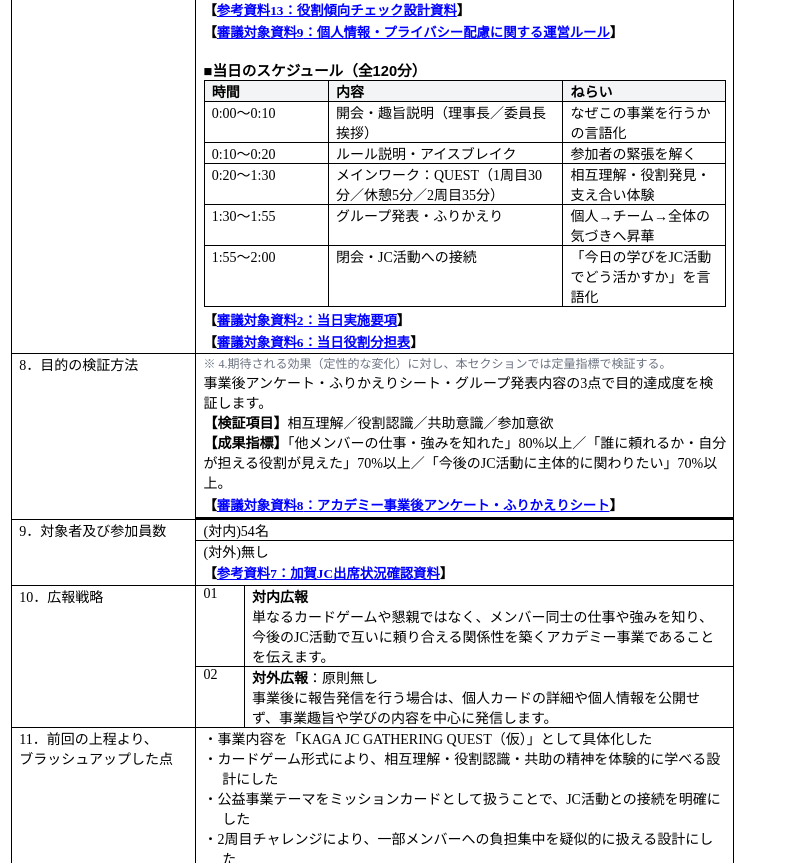
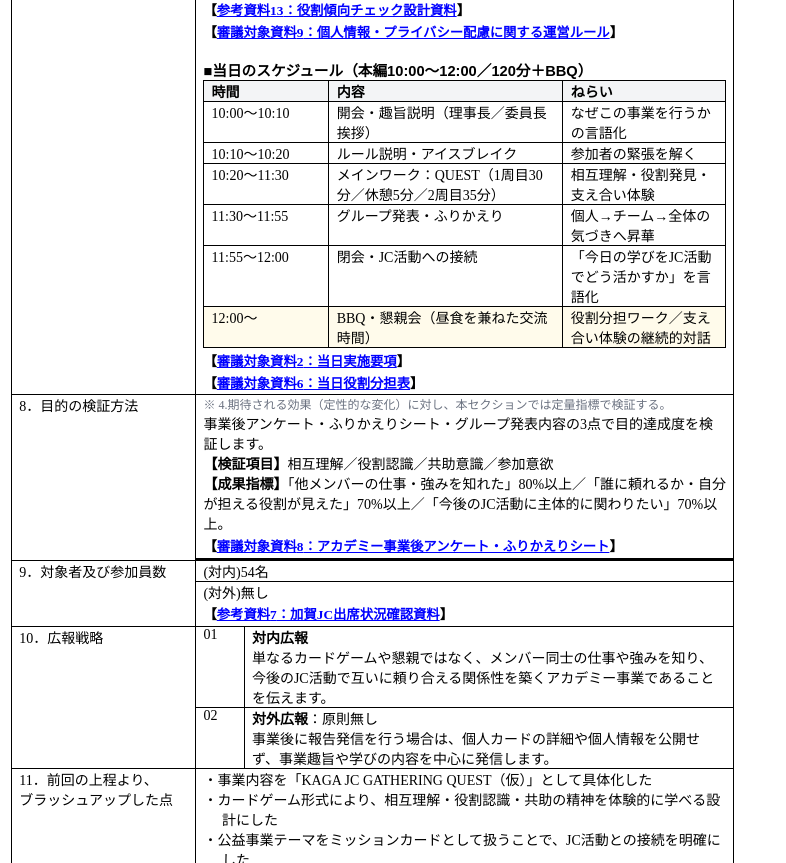
Before and after one commit to norinity1103/kaga-jc-academy-2026, a plain HTML site: page reference/議案本文.htm in a window 1280 px wide. Shown: the part 1935-2798 px from the top of the page, without its empty margins (0-786 px from the left). Drawn offline with Linux system fonts and the light colour scheme.

Commit message:
実施時間を10:00開始に変更、12:00からのBBQ・懇親会行を追加

```diff
--- a/reference/議案本文.htm
+++ b/reference/議案本文.htm
@@ -1484,7 +1484,7 @@ display:none;mso-hide:all"><o:p>&nbsp;</o:p></span></p>
     <p class="MsoNormal" style="margin-top:2pt;margin-bottom:2pt"><span style="font-size:10pt;font-family:&quot;ＭＳ 明朝&quot;,serif;mso-bidi-font-family:&quot;ＭＳ Ｐゴシック&quot;"><b>【<a href="siryoh/sankoh/役割傾向チェック設計資料.htm">参考資料<span lang="EN-US">13</span>：役割傾向チェック設計資料</a>】</b><span lang="EN-US"><o:p></o:p></span></span></p>
     <p class="MsoNormal" style="margin-top:2pt;margin-bottom:2pt"><span style="font-size:10pt;font-family:&quot;ＭＳ 明朝&quot;,serif;mso-bidi-font-family:&quot;ＭＳ Ｐゴシック&quot;"><b>【<a href="siryoh/shingi/個人情報・プライバシー配慮に関する運営ルール.htm">審議対象資料<span lang="EN-US">9</span>：個人情報・プライバシー配慮に関する運営ルール</a>】</b><span lang="EN-US"><o:p></o:p></span></span></p>
     <p class="MsoNormal"><span lang="EN-US" style="font-size:10.5pt;font-family:&quot;ＭＳ 明朝&quot;,serif"><o:p>&nbsp;</o:p></span></p>
-    <p class="MsoNormal"><span style="font-size:11pt;font-family:&quot;ＭＳ ゴシック&quot;,sans-serif;mso-bidi-font-family:&quot;ＭＳ Ｐゴシック&quot;"><b>■当日のスケジュール（全120分）</b><span lang="EN-US"><o:p></o:p></span></span></p>
+    <p class="MsoNormal"><span style="font-size:11pt;font-family:&quot;ＭＳ ゴシック&quot;,sans-serif;mso-bidi-font-family:&quot;ＭＳ Ｐゴシック&quot;"><b>■当日のスケジュール（本編10:00〜12:00／120分＋BBQ）</b><span lang="EN-US"><o:p></o:p></span></span></p>
     <table class="MsoTableGrid" border="1" cellspacing="0" cellpadding="0" style="border-collapse:collapse;border:none;mso-border-alt:solid windowtext .5pt;mso-yfti-tbllook:1184;mso-padding-alt:0mm 5.4pt 0mm 5.4pt">
      <tbody>
      <tr>
@@ -1493,29 +1493,34 @@ display:none;mso-hide:all"><o:p>&nbsp;</o:p></span></p>
       <td valign="top" style="width:125pt;border:solid windowtext 1.0pt;border-left:none;mso-border-left-alt:solid windowtext .5pt;mso-border-alt:solid windowtext .5pt;padding:0mm 5.4pt 0mm 5.4pt;background:#f3f4f6"><p class="MsoNormal"><span style="font-size:10.5pt;font-family:&quot;ＭＳ 明朝&quot;,serif;mso-bidi-font-family:&quot;ＭＳ Ｐゴシック&quot;"><b>ねらい</b><span lang="EN-US"><o:p></o:p></span></span></p></td>
      </tr>
      <tr>
-      <td valign="top" style="border:solid windowtext 1.0pt;border-top:none;mso-border-top-alt:solid windowtext .5pt;mso-border-alt:solid windowtext .5pt;padding:0mm 5.4pt 0mm 5.4pt"><p class="MsoNormal"><span style="font-size:10.5pt;font-family:&quot;ＭＳ 明朝&quot;,serif;mso-bidi-font-family:&quot;ＭＳ Ｐゴシック&quot;">0:00〜0:10<span lang="EN-US"><o:p></o:p></span></span></p></td>
+      <td valign="top" style="border:solid windowtext 1.0pt;border-top:none;mso-border-top-alt:solid windowtext .5pt;mso-border-alt:solid windowtext .5pt;padding:0mm 5.4pt 0mm 5.4pt"><p class="MsoNormal"><span style="font-size:10.5pt;font-family:&quot;ＭＳ 明朝&quot;,serif;mso-bidi-font-family:&quot;ＭＳ Ｐゴシック&quot;">10:00〜10:10<span lang="EN-US"><o:p></o:p></span></span></p></td>
       <td valign="top" style="border-top:none;border-left:none;border-bottom:solid windowtext 1.0pt;border-right:solid windowtext 1.0pt;mso-border-top-alt:solid windowtext .5pt;mso-border-left-alt:solid windowtext .5pt;mso-border-alt:solid windowtext .5pt;padding:0mm 5.4pt 0mm 5.4pt"><p class="MsoNormal"><span style="font-size:10.5pt;font-family:&quot;ＭＳ 明朝&quot;,serif;mso-bidi-font-family:&quot;ＭＳ Ｐゴシック&quot;">開会・趣旨説明（理事長／委員長挨拶）<span lang="EN-US"><o:p></o:p></span></span></p></td>
       <td valign="top" style="border-top:none;border-left:none;border-bottom:solid windowtext 1.0pt;border-right:solid windowtext 1.0pt;mso-border-top-alt:solid windowtext .5pt;mso-border-left-alt:solid windowtext .5pt;mso-border-alt:solid windowtext .5pt;padding:0mm 5.4pt 0mm 5.4pt"><p class="MsoNormal"><span style="font-size:10.5pt;font-family:&quot;ＭＳ 明朝&quot;,serif;mso-bidi-font-family:&quot;ＭＳ Ｐゴシック&quot;">なぜこの事業を行うかの言語化<span lang="EN-US"><o:p></o:p></span></span></p></td>
      </tr>
      <tr>
-      <td valign="top" style="border:solid windowtext 1.0pt;border-top:none;mso-border-top-alt:solid windowtext .5pt;mso-border-alt:solid windowtext .5pt;padding:0mm 5.4pt 0mm 5.4pt"><p class="MsoNormal"><span style="font-size:10.5pt;font-family:&quot;ＭＳ 明朝&quot;,serif;mso-bidi-font-family:&quot;ＭＳ Ｐゴシック&quot;">0:10〜0:20<span lang="EN-US"><o:p></o:p></span></span></p></td>
+      <td valign="top" style="border:solid windowtext 1.0pt;border-top:none;mso-border-top-alt:solid windowtext .5pt;mso-border-alt:solid windowtext .5pt;padding:0mm 5.4pt 0mm 5.4pt"><p class="MsoNormal"><span style="font-size:10.5pt;font-family:&quot;ＭＳ 明朝&quot;,serif;mso-bidi-font-family:&quot;ＭＳ Ｐゴシック&quot;">10:10〜10:20<span lang="EN-US"><o:p></o:p></span></span></p></td>
       <td valign="top" style="border-top:none;border-left:none;border-bottom:solid windowtext 1.0pt;border-right:solid windowtext 1.0pt;mso-border-top-alt:solid windowtext .5pt;mso-border-left-alt:solid windowtext .5pt;mso-border-alt:solid windowtext .5pt;padding:0mm 5.4pt 0mm 5.4pt"><p class="MsoNormal"><span style="font-size:10.5pt;font-family:&quot;ＭＳ 明朝&quot;,serif;mso-bidi-font-family:&quot;ＭＳ Ｐゴシック&quot;">ルール説明・アイスブレイク<span lang="EN-US"><o:p></o:p></span></span></p></td>
       <td valign="top" style="border-top:none;border-left:none;border-bottom:solid windowtext 1.0pt;border-right:solid windowtext 1.0pt;mso-border-top-alt:solid windowtext .5pt;mso-border-left-alt:solid windowtext .5pt;mso-border-alt:solid windowtext .5pt;padding:0mm 5.4pt 0mm 5.4pt"><p class="MsoNormal"><span style="font-size:10.5pt;font-family:&quot;ＭＳ 明朝&quot;,serif;mso-bidi-font-family:&quot;ＭＳ Ｐゴシック&quot;">参加者の緊張を解く<span lang="EN-US"><o:p></o:p></span></span></p></td>
      </tr>
      <tr>
-      <td valign="top" style="border:solid windowtext 1.0pt;border-top:none;mso-border-top-alt:solid windowtext .5pt;mso-border-alt:solid windowtext .5pt;padding:0mm 5.4pt 0mm 5.4pt"><p class="MsoNormal"><span style="font-size:10.5pt;font-family:&quot;ＭＳ 明朝&quot;,serif;mso-bidi-font-family:&quot;ＭＳ Ｐゴシック&quot;">0:20〜1:30<span lang="EN-US"><o:p></o:p></span></span></p></td>
+      <td valign="top" style="border:solid windowtext 1.0pt;border-top:none;mso-border-top-alt:solid windowtext .5pt;mso-border-alt:solid windowtext .5pt;padding:0mm 5.4pt 0mm 5.4pt"><p class="MsoNormal"><span style="font-size:10.5pt;font-family:&quot;ＭＳ 明朝&quot;,serif;mso-bidi-font-family:&quot;ＭＳ Ｐゴシック&quot;">10:20〜11:30<span lang="EN-US"><o:p></o:p></span></span></p></td>
       <td valign="top" style="border-top:none;border-left:none;border-bottom:solid windowtext 1.0pt;border-right:solid windowtext 1.0pt;mso-border-top-alt:solid windowtext .5pt;mso-border-left-alt:solid windowtext .5pt;mso-border-alt:solid windowtext .5pt;padding:0mm 5.4pt 0mm 5.4pt"><p class="MsoNormal"><span style="font-size:10.5pt;font-family:&quot;ＭＳ 明朝&quot;,serif;mso-bidi-font-family:&quot;ＭＳ Ｐゴシック&quot;">メインワーク：QUEST（1周目30分／休憩5分／2周目35分）<span lang="EN-US"><o:p></o:p></span></span></p></td>
       <td valign="top" style="border-top:none;border-left:none;border-bottom:solid windowtext 1.0pt;border-right:solid windowtext 1.0pt;mso-border-top-alt:solid windowtext .5pt;mso-border-left-alt:solid windowtext .5pt;mso-border-alt:solid windowtext .5pt;padding:0mm 5.4pt 0mm 5.4pt"><p class="MsoNormal"><span style="font-size:10.5pt;font-family:&quot;ＭＳ 明朝&quot;,serif;mso-bidi-font-family:&quot;ＭＳ Ｐゴシック&quot;">相互理解・役割発見・支え合い体験<span lang="EN-US"><o:p></o:p></span></span></p></td>
      </tr>
      <tr>
-      <td valign="top" style="border:solid windowtext 1.0pt;border-top:none;mso-border-top-alt:solid windowtext .5pt;mso-border-alt:solid windowtext .5pt;padding:0mm 5.4pt 0mm 5.4pt"><p class="MsoNormal"><span style="font-size:10.5pt;font-family:&quot;ＭＳ 明朝&quot;,serif;mso-bidi-font-family:&quot;ＭＳ Ｐゴシック&quot;">1:30〜1:55<span lang="EN-US"><o:p></o:p></span></span></p></td>
+      <td valign="top" style="border:solid windowtext 1.0pt;border-top:none;mso-border-top-alt:solid windowtext .5pt;mso-border-alt:solid windowtext .5pt;padding:0mm 5.4pt 0mm 5.4pt"><p class="MsoNormal"><span style="font-size:10.5pt;font-family:&quot;ＭＳ 明朝&quot;,serif;mso-bidi-font-family:&quot;ＭＳ Ｐゴシック&quot;">11:30〜11:55<span lang="EN-US"><o:p></o:p></span></span></p></td>
       <td valign="top" style="border-top:none;border-left:none;border-bottom:solid windowtext 1.0pt;border-right:solid windowtext 1.0pt;mso-border-top-alt:solid windowtext .5pt;mso-border-left-alt:solid windowtext .5pt;mso-border-alt:solid windowtext .5pt;padding:0mm 5.4pt 0mm 5.4pt"><p class="MsoNormal"><span style="font-size:10.5pt;font-family:&quot;ＭＳ 明朝&quot;,serif;mso-bidi-font-family:&quot;ＭＳ Ｐゴシック&quot;">グループ発表・ふりかえり<span lang="EN-US"><o:p></o:p></span></span></p></td>
       <td valign="top" style="border-top:none;border-left:none;border-bottom:solid windowtext 1.0pt;border-right:solid windowtext 1.0pt;mso-border-top-alt:solid windowtext .5pt;mso-border-left-alt:solid windowtext .5pt;mso-border-alt:solid windowtext .5pt;padding:0mm 5.4pt 0mm 5.4pt"><p class="MsoNormal"><span style="font-size:10.5pt;font-family:&quot;ＭＳ 明朝&quot;,serif;mso-bidi-font-family:&quot;ＭＳ Ｐゴシック&quot;">個人→チーム→全体の気づきへ昇華<span lang="EN-US"><o:p></o:p></span></span></p></td>
      </tr>
      <tr>
-      <td valign="top" style="border:solid windowtext 1.0pt;border-top:none;mso-border-top-alt:solid windowtext .5pt;mso-border-alt:solid windowtext .5pt;padding:0mm 5.4pt 0mm 5.4pt"><p class="MsoNormal"><span style="font-size:10.5pt;font-family:&quot;ＭＳ 明朝&quot;,serif;mso-bidi-font-family:&quot;ＭＳ Ｐゴシック&quot;">1:55〜2:00<span lang="EN-US"><o:p></o:p></span></span></p></td>
+      <td valign="top" style="border:solid windowtext 1.0pt;border-top:none;mso-border-top-alt:solid windowtext .5pt;mso-border-alt:solid windowtext .5pt;padding:0mm 5.4pt 0mm 5.4pt"><p class="MsoNormal"><span style="font-size:10.5pt;font-family:&quot;ＭＳ 明朝&quot;,serif;mso-bidi-font-family:&quot;ＭＳ Ｐゴシック&quot;">11:55〜12:00<span lang="EN-US"><o:p></o:p></span></span></p></td>
       <td valign="top" style="border-top:none;border-left:none;border-bottom:solid windowtext 1.0pt;border-right:solid windowtext 1.0pt;mso-border-top-alt:solid windowtext .5pt;mso-border-left-alt:solid windowtext .5pt;mso-border-alt:solid windowtext .5pt;padding:0mm 5.4pt 0mm 5.4pt"><p class="MsoNormal"><span style="font-size:10.5pt;font-family:&quot;ＭＳ 明朝&quot;,serif;mso-bidi-font-family:&quot;ＭＳ Ｐゴシック&quot;">閉会・JC活動への接続<span lang="EN-US"><o:p></o:p></span></span></p></td>
       <td valign="top" style="border-top:none;border-left:none;border-bottom:solid windowtext 1.0pt;border-right:solid windowtext 1.0pt;mso-border-top-alt:solid windowtext .5pt;mso-border-left-alt:solid windowtext .5pt;mso-border-alt:solid windowtext .5pt;padding:0mm 5.4pt 0mm 5.4pt"><p class="MsoNormal"><span style="font-size:10.5pt;font-family:&quot;ＭＳ 明朝&quot;,serif;mso-bidi-font-family:&quot;ＭＳ Ｐゴシック&quot;">「今日の学びをJC活動でどう活かすか」を言語化<span lang="EN-US"><o:p></o:p></span></span></p></td>
+     </tr>
+     <tr>
+      <td valign="top" style="border:solid windowtext 1.0pt;border-top:none;mso-border-top-alt:solid windowtext .5pt;mso-border-alt:solid windowtext .5pt;padding:0mm 5.4pt 0mm 5.4pt;background:#fffbeb"><p class="MsoNormal"><span style="font-size:10.5pt;font-family:&quot;ＭＳ 明朝&quot;,serif;mso-bidi-font-family:&quot;ＭＳ Ｐゴシック&quot;">12:00〜<span lang="EN-US"><o:p></o:p></span></span></p></td>
+      <td valign="top" style="border-top:none;border-left:none;border-bottom:solid windowtext 1.0pt;border-right:solid windowtext 1.0pt;mso-border-top-alt:solid windowtext .5pt;mso-border-left-alt:solid windowtext .5pt;mso-border-alt:solid windowtext .5pt;padding:0mm 5.4pt 0mm 5.4pt;background:#fffbeb"><p class="MsoNormal"><span style="font-size:10.5pt;font-family:&quot;ＭＳ 明朝&quot;,serif;mso-bidi-font-family:&quot;ＭＳ Ｐゴシック&quot;"><span lang="EN-US">BBQ</span>・懇親会（昼食を兼ねた交流時間）<span lang="EN-US"><o:p></o:p></span></span></p></td>
+      <td valign="top" style="border-top:none;border-left:none;border-bottom:solid windowtext 1.0pt;border-right:solid windowtext 1.0pt;mso-border-top-alt:solid windowtext .5pt;mso-border-left-alt:solid windowtext .5pt;mso-border-alt:solid windowtext .5pt;padding:0mm 5.4pt 0mm 5.4pt;background:#fffbeb"><p class="MsoNormal"><span style="font-size:10.5pt;font-family:&quot;ＭＳ 明朝&quot;,serif;mso-bidi-font-family:&quot;ＭＳ Ｐゴシック&quot;">役割分担ワーク／支え合い体験の継続的対話<span lang="EN-US"><o:p></o:p></span></span></p></td>
      </tr>
      </tbody></table>
     <p class="MsoNormal" style="margin-top:2pt;margin-bottom:2pt"><span style="font-size:10pt;font-family:&quot;ＭＳ 明朝&quot;,serif;mso-bidi-font-family:&quot;ＭＳ Ｐゴシック&quot;"><b>【<a href="siryoh/shingi/当日実施要項.htm">審議対象資料<span lang="EN-US">2</span>：当日実施要項</a>】</b><span lang="EN-US"><o:p></o:p></span></span></p>
```
Also changed, not shown: reference/siryoh/shingi/当日実施要項.htm (+6 -5 lines).
